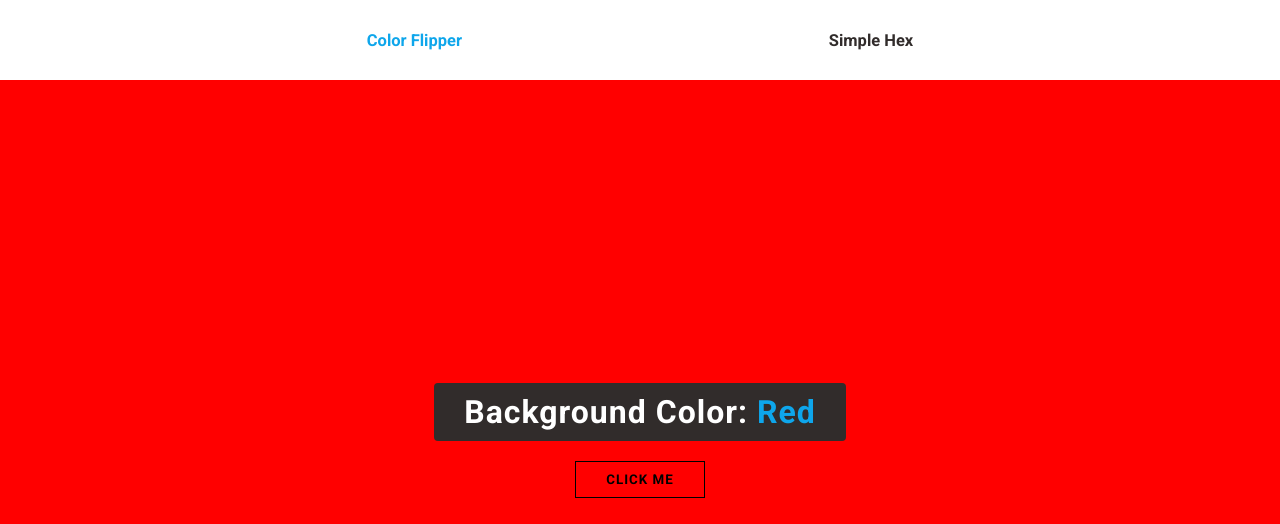
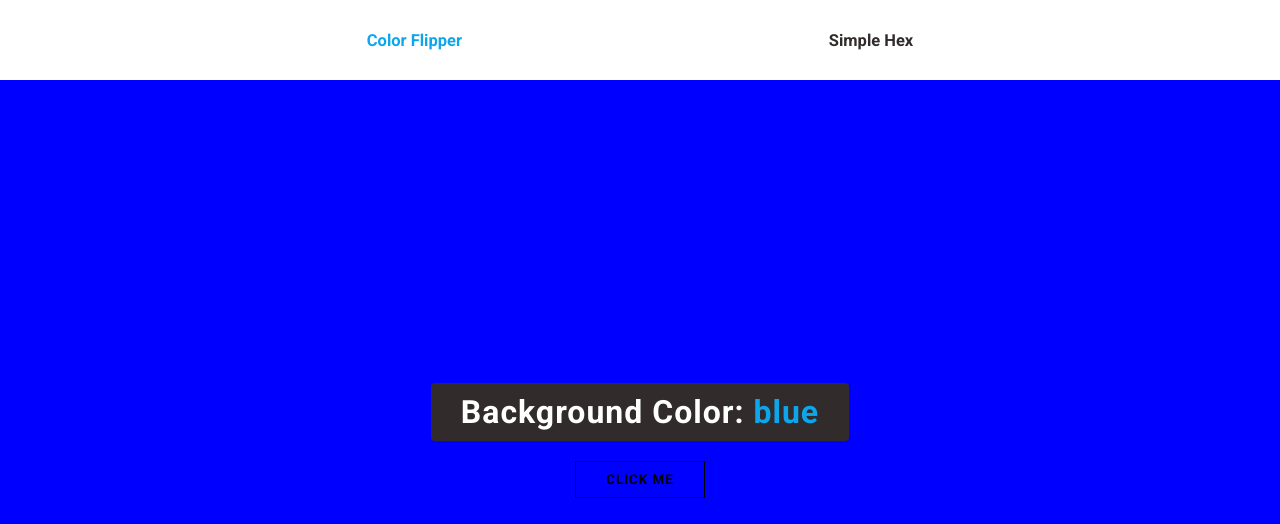
Before and after one commit to razvanstanciu/Hex-Color-Generator, a plain HTML site: page index.html in a window 1280 px wide. Both pictures are taken after a click on the button "CLICK ME". Drawn offline with Linux system fonts and the light colour scheme.

Commit message:
finished color flipper js

```diff
--- a/index.html
+++ b/index.html
@@ -22,7 +22,7 @@
         </div>
         <div class="bottom-container flex">
             <div class="background">
-                <h1 id="h1">Background Color: <span>Red</span></h1>
+                <h1 id="h1">Background Color: <span>red</span></h1>
             </div>
             <button id="click-me">Click Me</button>
         </div>
--- a/script.js
+++ b/script.js
@@ -0,0 +1,19 @@
+const span = document.querySelector('span');
+const colors = ['red', 'blue', 'yellow', 'green', 'white', 'brown', 'magenta']
+const clickMe = document.querySelector('#click-me')
+const bottomContainer = document.querySelector('.bottom-container')
+let counter = 0;
+
+clickMe.addEventListener('click', function() {
+
+    if(counter < colors.length - 1) {
+        counter++;
+    } else {
+        counter = 0;
+    }
+
+    span.innerText = colors[counter];
+    bottomContainer.style.background = colors[counter];
+
+
+});
```
